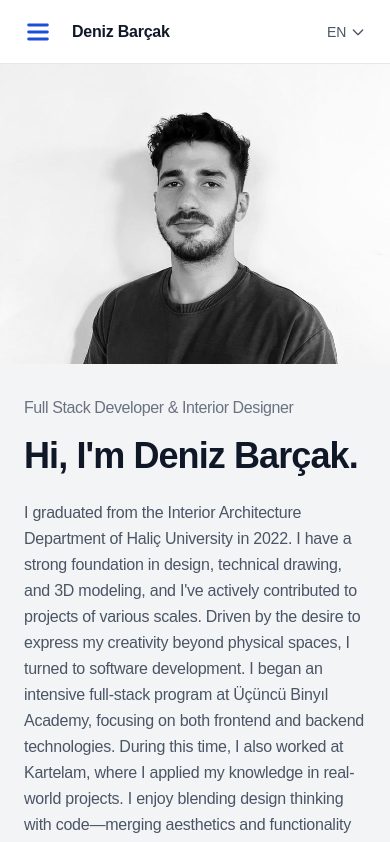
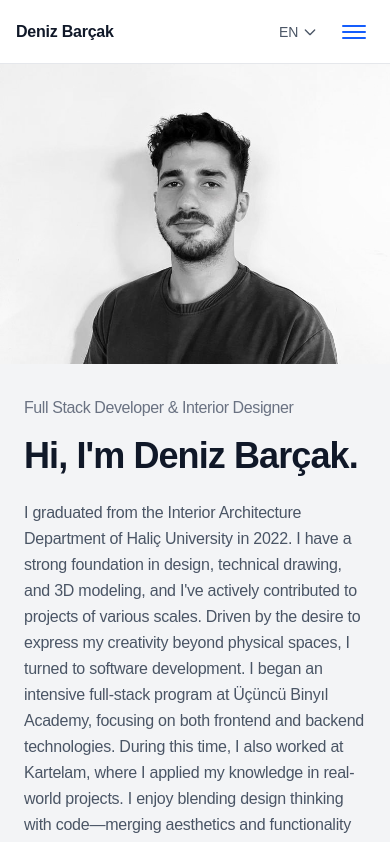
Before and after one commit to denizbarcak/DenizCv, a Next.js app: page / in a window 390 px wide. Shown: the top 842 px of the page. Built offline with nearby package versions, Linux system fonts and the light colour scheme.

Commit message:
Update: Mobile menu animation and language selector added, navigation underline effects improved

```diff
--- a/src/app/page.tsx
+++ b/src/app/page.tsx
@@ -48,34 +48,13 @@ export default function Home() {
     <div className="flex min-h-screen overflow-x-hidden">
       {/* Mobile Header */}
       <div className="fixed top-0 left-0 right-0 h-16 bg-white border-b border-gray-200 flex items-center justify-between px-4 lg:hidden z-50">
-        <div className="flex items-center space-x-3">
-          <button
-            onClick={() => setIsMobileMenuOpen(!isMobileMenuOpen)}
-            className="p-2 hover:bg-gray-100 rounded-lg"
-          >
-            <svg
-              className="w-7 h-7"
-              fill="none"
-              stroke="#1d4ed8"
-              strokeWidth={2.5}
-              viewBox="0 0 24 24"
-            >
-              <path
-                strokeLinecap="round"
-                strokeLinejoin="round"
-                d={
-                  isMobileMenuOpen
-                    ? "M6 18L18 6M6 6l12 12"
-                    : "M4 6h16M4 12h16M4 18h16"
-                }
-              />
-            </svg>
-          </button>
+        <div className="flex items-center">
           <span className="font-semibold text-gray-900 text-base">
             Deniz Barçak
           </span>
         </div>
 
+        <div className="flex items-center space-x-2">
           {/* Language Selector */}
           <div className="relative" ref={languageRef}>
             <button
@@ -126,13 +105,34 @@ export default function Home() {
               </div>
             )}
           </div>
+
+          <button
+            onClick={() => setIsMobileMenuOpen(!isMobileMenuOpen)}
+            className="p-2 hover:bg-gray-100 rounded-lg relative w-10 h-10 flex items-center justify-center"
+          >
+            <div className="w-6 flex flex-col items-center justify-center">
+              <span
+                className={`bg-blue-600 h-0.5 w-6 rounded-sm transition-all duration-300 ease-out
+                ${isMobileMenuOpen ? "rotate-45 translate-y-1.5" : ""}`}
+              />
+              <span
+                className={`bg-blue-600 h-0.5 w-6 rounded-sm my-1 transition-all duration-300 ease-out
+                ${isMobileMenuOpen ? "opacity-0" : ""}`}
+              />
+              <span
+                className={`bg-blue-600 h-0.5 w-6 rounded-sm transition-all duration-300 ease-out
+                ${isMobileMenuOpen ? "-rotate-45 -translate-y-1.5" : ""}`}
+              />
+            </div>
+          </button>
+        </div>
       </div>
 
       {/* Sidebar - Hidden on mobile unless menu is open */}
       <aside
-        className={`w-64 fixed top-0 left-0 h-screen bg-white border-r border-gray-300 p-6 flex flex-col transform
-        lg:translate-x-0 transition-transform duration-300 z-40
-        ${isMobileMenuOpen ? "translate-x-0" : "-translate-x-full"}
+        className={`w-64 fixed top-0 right-0 h-screen bg-white border-l border-gray-300 p-6 flex flex-col transform
+        lg:translate-x-0 lg:left-0 lg:border-r lg:border-l-0 transition-transform duration-300 z-40
+        ${isMobileMenuOpen ? "translate-x-0" : "translate-x-full"}
         ${
           isMobileMenuOpen ? "top-16 h-[calc(100vh-4rem)]" : "top-0 h-screen"
         } lg:top-0 lg:h-screen overflow-y-auto`}
@@ -150,7 +150,7 @@ export default function Home() {
                     : "bg-gray-100 text-gray-700 hover:bg-gray-200"
                 }`}
               >
-                EN
+                English
               </button>
               <button
                 onClick={() => handleLanguageChange("tr")}
@@ -160,7 +160,7 @@ export default function Home() {
                     : "bg-gray-100 text-gray-700 hover:bg-gray-200"
                 }`}
               >
-                TR
+                Türkçe
               </button>
             </div>
           </div>
@@ -216,32 +216,29 @@ export default function Home() {
               <Link
                 href="#about"
                 onClick={() => setIsMobileMenuOpen(false)}
-                className="text-gray-600 hover:text-gray-900 transition-colors block py-1.5 text-center text-sm"
+                className="text-gray-600 hover:text-gray-900 transition-colors block py-1.5 text-center text-sm relative after:absolute after:bottom-0 after:left-1/2 after:-translate-x-1/2 after:w-12 after:h-[1px] after:bg-gray-400 after:opacity-0 hover:after:opacity-40 after:transition-all"
               >
                 {t.navigation.about}
               </Link>
             </li>
-            <div className="w-14 h-px bg-gray-200 mx-auto my-1"></div>
             <li>
               <Link
                 href="#what-i-do"
                 onClick={() => setIsMobileMenuOpen(false)}
-                className="text-gray-600 hover:text-gray-900 transition-colors block py-1.5 text-center text-sm"
+                className="text-gray-600 hover:text-gray-900 transition-colors block py-1.5 text-center text-sm relative after:absolute after:bottom-0 after:left-1/2 after:-translate-x-1/2 after:w-12 after:h-[1px] after:bg-gray-400 after:opacity-0 hover:after:opacity-40 after:transition-all"
               >
                 {t.whatIDo.title}
               </Link>
             </li>
-            <div className="w-14 h-px bg-gray-200 mx-auto my-1"></div>
             <li>
               <Link
                 href="#resume"
                 onClick={() => setIsMobileMenuOpen(false)}
-                className="text-gray-600 hover:text-gray-900 transition-colors block py-1.5 text-center text-sm"
+                className="text-gray-600 hover:text-gray-900 transition-colors block py-1.5 text-center text-sm relative after:absolute after:bottom-0 after:left-1/2 after:-translate-x-1/2 after:w-12 after:h-[1px] after:bg-gray-400 after:opacity-0 hover:after:opacity-40 after:transition-all"
               >
                 {t.navigation.resume}
               </Link>
             </li>
-            <div className="w-14 h-px bg-gray-200 mx-auto my-1"></div>
             <li>
               <Link
                 href="#portfolio"
@@ -249,17 +246,16 @@ export default function Home() {
                   setIsPortfolioOpen(true);
                   setIsMobileMenuOpen(false);
                 }}
-                className="text-gray-600 hover:text-gray-900 transition-colors block py-1.5 text-center text-sm"
+                className="text-gray-600 hover:text-gray-900 transition-colors block py-1.5 text-center text-sm relative after:absolute after:bottom-0 after:left-1/2 after:-translate-x-1/2 after:w-12 after:h-[1px] after:bg-gray-400 after:opacity-0 hover:after:opacity-40 after:transition-all"
               >
                 {t.portfolio.title}
               </Link>
             </li>
-            <div className="w-14 h-px bg-gray-200 mx-auto my-1"></div>
             <li>
               <Link
                 href="#contact"
                 onClick={() => setIsMobileMenuOpen(false)}
-                className="text-gray-600 hover:text-gray-900 transition-colors block py-1.5 text-center text-sm"
+                className="text-gray-600 hover:text-gray-900 transition-colors block py-1.5 text-center text-sm relative after:absolute after:bottom-0 after:left-1/2 after:-translate-x-1/2 after:w-12 after:h-[1px] after:bg-gray-400 after:opacity-0 hover:after:opacity-40 after:transition-all"
               >
                 {t.contact.title}
               </Link>
@@ -335,24 +331,32 @@ export default function Home() {
             <Link
               href="mailto:denizbarcak@gmail.com"
               className="text-gray-600 hover:text-gray-900"
+              target="_blank"
+              rel="noopener noreferrer"
             >
               <MdEmail className="w-5 h-5" />
             </Link>
             <Link
               href="tel:+90 539 483 23 22"
               className="text-gray-600 hover:text-gray-900"
+              target="_blank"
+              rel="noopener noreferrer"
             >
               <MdPhone className="w-5 h-5" />
             </Link>
             <Link
               href="https://wa.me/905394832322"
               className="text-gray-600 hover:text-gray-900"
+              target="_blank"
+              rel="noopener noreferrer"
             >
               <FaWhatsapp className="w-5 h-5" />
             </Link>
             <Link
               href="https://github.com/denizbarcak"
               className="text-gray-600 hover:text-gray-900"
+              target="_blank"
+              rel="noopener noreferrer"
             >
               <FaGithub className="w-5 h-5" />
             </Link>
```
Lines whose indentation alone changed are shown as unchanged.
